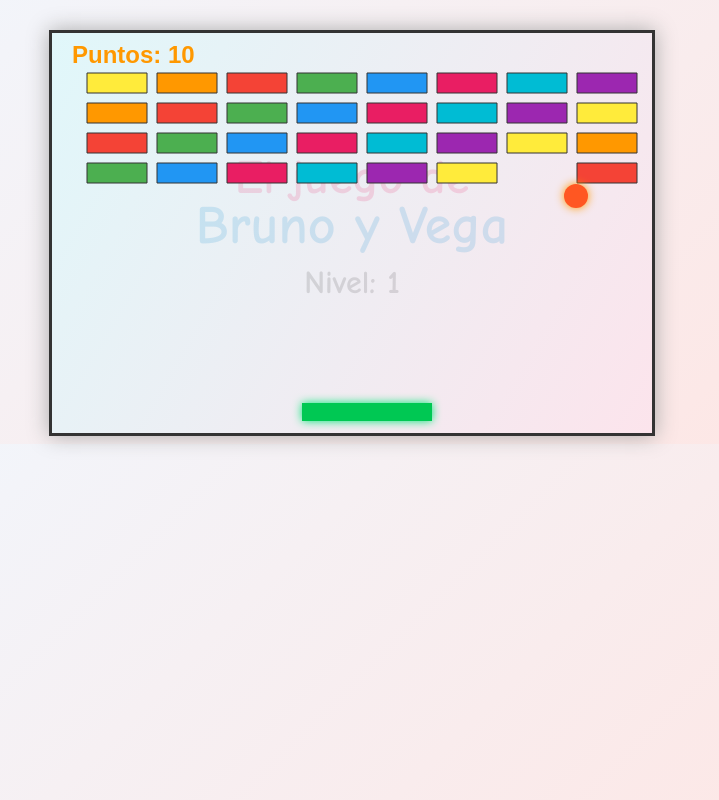
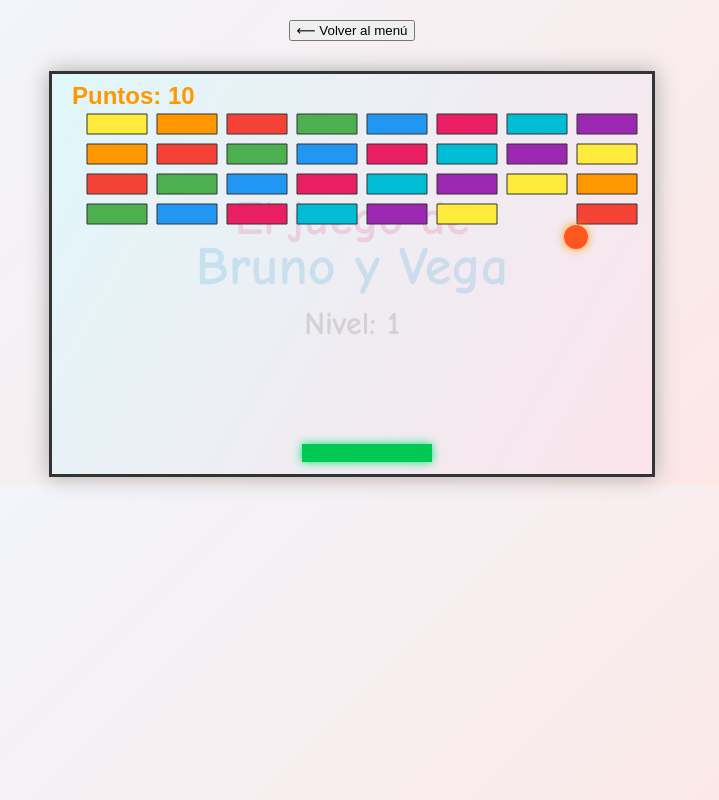
Before and after one commit to ChechuJA/eljuegodebrunoyvega, a plain HTML site: page index.html in a window 1280 px wide. Both pictures are taken after a click on the button "Arkanoid". Shown: the whole page, without its empty margins (288-1007 px from the left). Drawn offline with Linux system fonts and the light colour scheme.

Commit message:
Enhance game navigation: add back button functionality and improve game state management for 'Bruno el paracaidista'

```diff
--- a/index.html
+++ b/index.html
@@ -12,11 +12,16 @@
   <button onclick="startGame('paracaidista')">Bruno el paracaidista</button>
   <button onclick="startGame('vega-bailarina')">Vega la bailarina</button>
   </div>
+  <div id="backBtn" style="display:none; margin-top:20px;">
+    <button onclick="goBack()">⟵ Volver al menú</button>
+  </div>
   <canvas id="gameCanvas" width="600" height="400" style="display:none;"></canvas>
   <script>
+    let currentScript = null;
     function startGame(game) {
       document.getElementById('menu').style.display = 'none';
       document.getElementById('gameCanvas').style.display = 'block';
+      document.getElementById('backBtn').style.display = 'block';
       if (game === 'arkanoid') {
         loadScript('script-arkanoid.js');
       } else if (game === 'paracaidista') {
@@ -26,9 +31,27 @@
       }
     }
     function loadScript(src) {
+      if (currentScript) {
+        document.body.removeChild(currentScript);
+      }
       var script = document.createElement('script');
       script.src = src;
       document.body.appendChild(script);
+      currentScript = script;
+    }
+    function goBack() {
+      document.getElementById('menu').style.display = 'block';
+      document.getElementById('gameCanvas').style.display = 'none';
+      document.getElementById('backBtn').style.display = 'none';
+      // Elimina el script del juego actual
+      if (currentScript) {
+        document.body.removeChild(currentScript);
+        currentScript = null;
+      }
+      // Limpia el canvas
+      const canvas = document.getElementById('gameCanvas');
+      const ctx = canvas.getContext('2d');
+      ctx.clearRect(0, 0, canvas.width, canvas.height);
     }
   </script>
 </body>
```
Also changed, not shown: script-paracaidista.js (+4 -4 lines).
